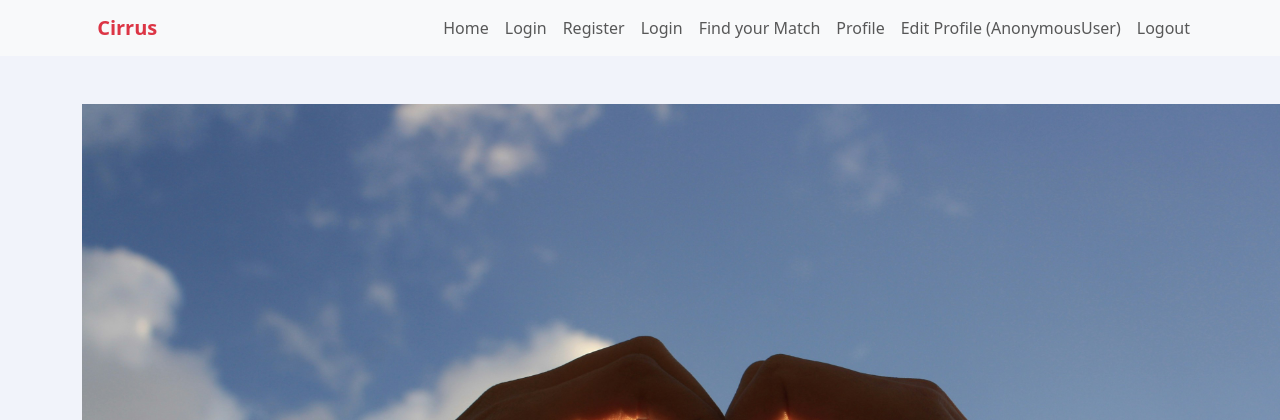
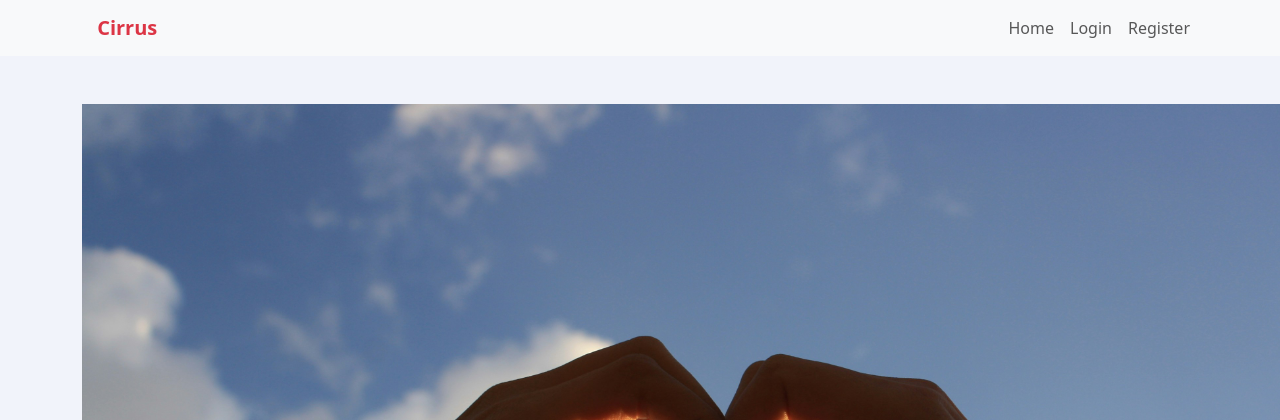
Before and after one commit to Loudotcom/love.exe, a Django app: page / in a window 1280 px wide; the page is wider, and only the part inside the window is pictured. Shown: the top 420 px of that part. Run offline with Django 5.2, Linux system fonts and the light colour scheme.

Commit message:
Navbar code steamlining

```diff
--- a/matching_project/templates/includes/navbar.html
+++ b/matching_project/templates/includes/navbar.html
@@ -12,11 +12,6 @@
             <span class="navbar-toggler-icon"></span>
         </button>
 
-
-
-        <!-- Code for Logged In navbar -->
-        {% if user.is_authenticated %}
-
         <!-- If the user has not created a profile yet, they cannot access further pages -->
         {% if request.path != '/matching/update-profile/' %}
         <div class="collapse navbar-collapse" id="navbarNav">
@@ -24,6 +19,9 @@
                 <li class="nav-item">
                     <a class="nav-link text-center" href="{% url 'home' %}">Home</a>
                 </li>
+
+                <!-- Pages available for logged in users -->
+                {% if user.is_authenticated %}
                 <li class="nav-item">
                     <a class="nav-link text-center" href="{% url 'match' %}">Find your Match</a>
                 </li>
@@ -36,38 +34,16 @@
                 <li class="nav-item">
                     <a class="nav-link text-center" href="{% url 'logout' %}">Logout</a>
                 </li>
-            </ul>
-        </div>
-        {% endif %}
 
-        {% else %}
-        <!-- Code for Logged Out Navbar  -->
-        <div class="collapse navbar-collapse" id="navbarNav">
-            <ul class="navbar-nav ms-auto">
-                <li class="nav-item">
-                    <a class="nav-link text-center" href="{% url 'home' %}">Home</a>
-                </li>
+                <!-- Pages for logged out users -->
+                {% else %}
                 <li class="nav-item">
                     <a class="nav-link text-center" href="{% url 'login' %}">Login</a>
                 </li>
                 <li class="nav-item">
                     <a class="nav-link btn btn-danger text-center" href="{% url 'register' %}">Register</a>
                 </li>
-                <li class="nav-item">
-                    <a class="nav-link text-center" href="{% url 'home' %}">Login</a>
-                </li>
-                <!-- Extra links to delete just here for testing purposes -->
-                <li class="nav-item">
-                    <a class="nav-link text-center" href="{% url 'match' %}">Find your Match</a>
-                </li>
-                <li class="nav-item">
-                    <a class="nav-link text-center" href="{% url 'profile' %}">Profile</a>
-                </li>
-                <li class="nav-item">
-                    <a class="nav-link text-center" href="{% url 'update-profile' %}">Edit Profile ({{ user }})</a>
-                </li>
-                <li class="nav-item">
-                    <a class="nav-link text-center" href="{% url 'logout' %}">Logout</a>
+                {% endif %}
             </ul>
         </div>
         {% endif %}
```
